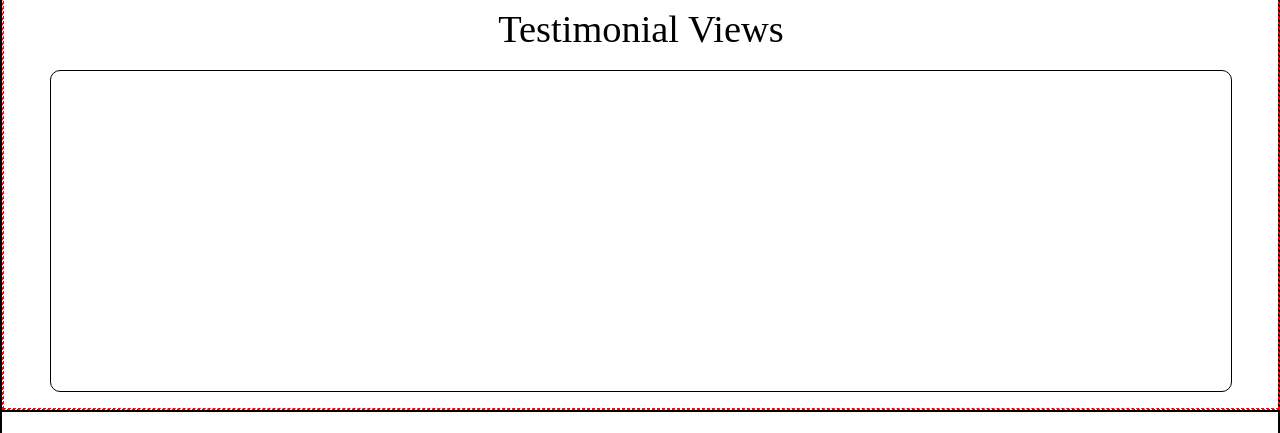
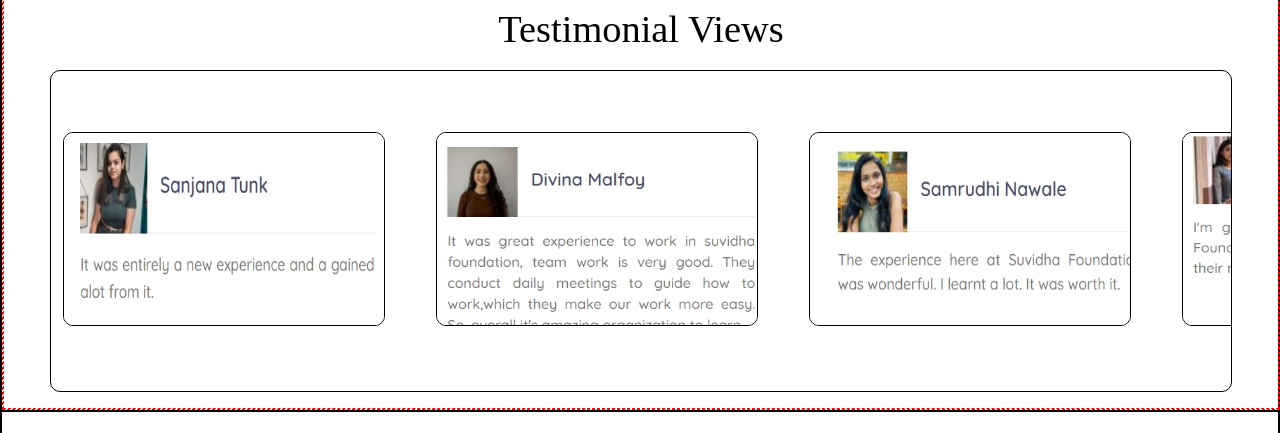
Before and after one commit to abhaybalip/suvidha-project, a React (Create React App) app: page / in a window 1280 px wide. Shown: the part 1255-1688 px from the top of the page. Built offline with nearby package versions, Linux system fonts and the light colour scheme.

Commit message:
update details

```diff
--- a/src/App.jsx
+++ b/src/App.jsx
@@ -13,12 +13,12 @@ import './Asset/css-files/_root.css'
 
 // Nav-bar & component
 const NavList = [
-    { name: 'Home', href: '/', component: React.lazy(() => import('./Component/HomePage')) },
-    { name: 'Detail', href: '/detail', component: React.lazy(() => import('./Component/Detail')) },
-    { name: 'Paper-Submit', href: '/submit', component: React.lazy(() => import('./Component/Submission')) },
-    { name: 'Tracks', href: '/track', component: React.lazy(() => import('./Component/Track')) },
-    { name: 'Comittee', href: '/comittee', component: React.lazy(() => import('./Component/Comittee')) },
-    { name: 'About', href: '/about', component: React.lazy(() => import('./Component/About')) },
+    { id: 1, name: 'Home', href: '/', component: React.lazy(() => import('./Component/HomePage')) },
+    { id: 2, name: 'Detail', href: '/detail', component: React.lazy(() => import('./Component/Detail')) },
+    { id: 3, name: 'Paper-Submit', href: '/submit', component: React.lazy(() => import('./Component/Submission')) },
+    { id: 4, name: 'Tracks', href: '/track', component: React.lazy(() => import('./Component/Track')) },
+    { id: 5, name: 'Comittee', href: '/comittee', component: React.lazy(() => import('./Component/Comittee')) },
+    { id: 6, name: 'About', href: '/about', component: React.lazy(() => import('./Component/About')) },
 ]
 
 
@@ -184,7 +184,7 @@ function App() {
                                         NavList.map((value) => {
                                             if (value.component) {
                                                 return (
-                                                    <Route path={value.href} Component={value.component}></Route>
+                                                    <Route key={value.id} path={value.href} Component={value.component}></Route>
                                                 )
                                             } else { return null }
                                         })
--- a/src/Asset/css-files/Testimonial/Testimonial.css
+++ b/src/Asset/css-files/Testimonial/Testimonial.css
@@ -70,4 +70,6 @@
 
     border: 1px solid black;
     border-radius: 10px;
+
+    object-fit: fill;
 }
--- a/src/Component/Testimonial.jsx
+++ b/src/Component/Testimonial.jsx
@@ -1,43 +1,48 @@
 
 
-import { useEffect } from 'react'
+import { useEffect, useRef } from 'react';
+
 import '../Asset/css-files/Testimonial/Testimonial.css'
 
-const Testimonial = () => {
-    const image = [
+const ImageData = [
+    { id: 1, src: require('../Asset/Image/Testimonial/01.png') },
+    { id: 2, src: require('../Asset/Image/Testimonial/02.png') },
+    { id: 3, src: require('../Asset/Image/Testimonial/03.png') },
+    { id: 4, src: require('../Asset/Image/Testimonial/04.png') },
+    { id: 5, src: require('../Asset/Image/Testimonial/05.png') },
+    { id: 6, src: require('../Asset/Image/Testimonial/06.png') },
 ]
 
+const Testimonial = () => {
+
+    const panelRef = useRef(null)
+
     useEffect(() => {
+        const panel = panelRef.current
 
-        const panel = document.querySelector('.panel-row')
-        if (!panel) return
+        if (ImageData.length > 0 && panel) {
 
             let imgWidth
-        let intervalId = null
 
             const scrollPanel = () => {
-
                 imgWidth = panel.children[0].clientWidth + 2
 
-            // make copy of first child node / image
+                // Create a copy of the first child node/image
                 const firstImgCopy = panel.firstElementChild.cloneNode(true)
 
-            // insert copy at last
+                // Append the copy to the end
                 panel.appendChild(firstImgCopy)
 
-            // scroll to next image
+                // Scroll to the next image with smooth animation
                 panel.scroll({ left: imgWidth, behavior: 'smooth' })
 
-            // remove first child
+                // Remove the original first child
                 panel.removeChild(panel.firstElementChild)
             }
 
-        intervalId = setInterval(scrollPanel, 1500); // Adjust interval time (3000ms) as needed
+            const intervalId = setInterval(scrollPanel, 1500)
 
-        return () => {
-            if (intervalId) {
-                clearInterval(intervalId);
-            }
+            return () => clearInterval(intervalId)
         }
     }, [])
 
@@ -45,21 +50,23 @@ const Testimonial = () => {
         <div className='home-s4'>
             <div className='home-s4-t1'>Testimonial Views</div>
             <div className='home-s4-panel'>
-                {
-                    Image.length > 0 ?
-                        <div id='panel-row' className='panel-row'>
-                            {image.map((value) => (
-                                <div className='panel-row-box'>
-
-
+                {ImageData.length > 0 && (
+                    <div id='panel-row' className='panel-row' ref={panelRef}>
+                        {ImageData.map((value) => (
+                            <div className='panel-row-box' key={value.id}>
+                                <img
+                                    key={value.id}
+                                    src={value.src}
+                                    alt={value.id}
+                                    className='panel-row-img'
+                                />
                             </div>
                         ))}
                     </div>
-                        : null
-                }
+                )}
             </div>
         </div>
     );
 };
 
-export default Testimonial;
+export default Testimonial
```
Lines whose indentation alone changed are shown as unchanged.
